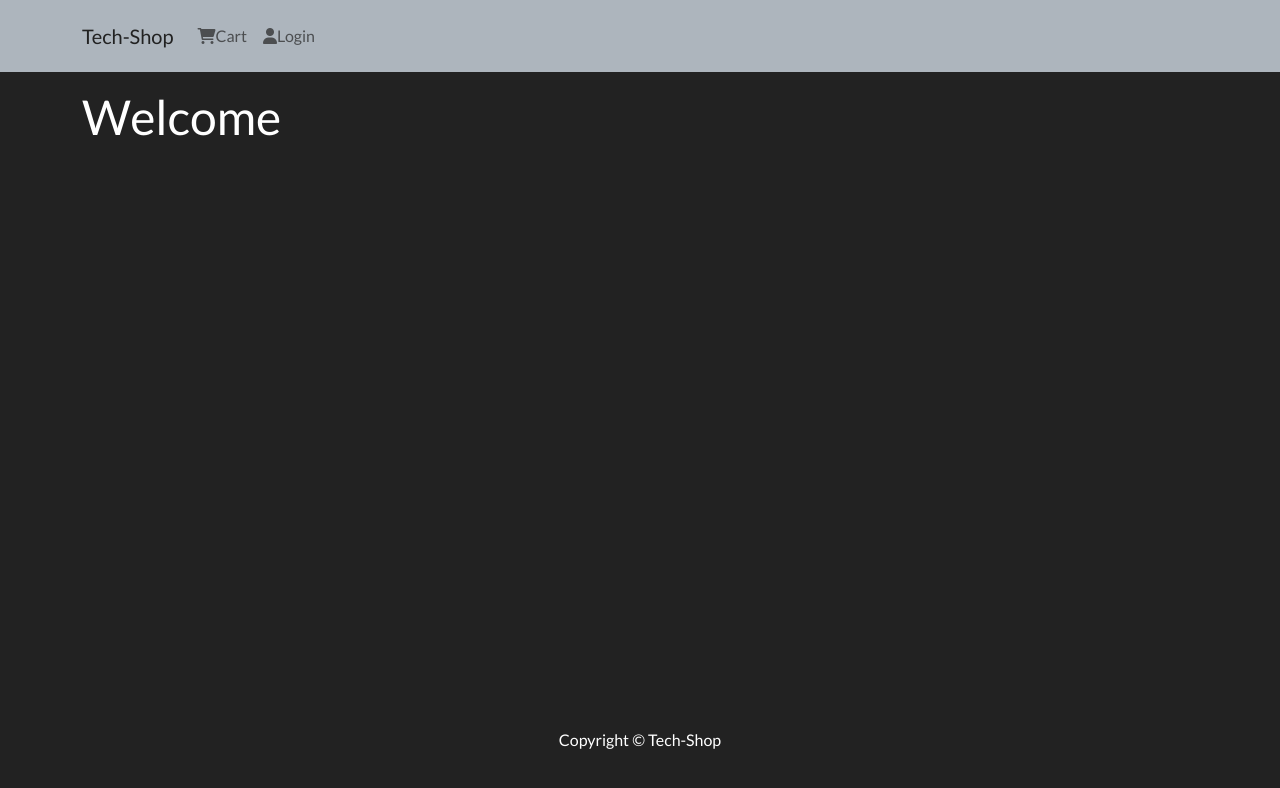
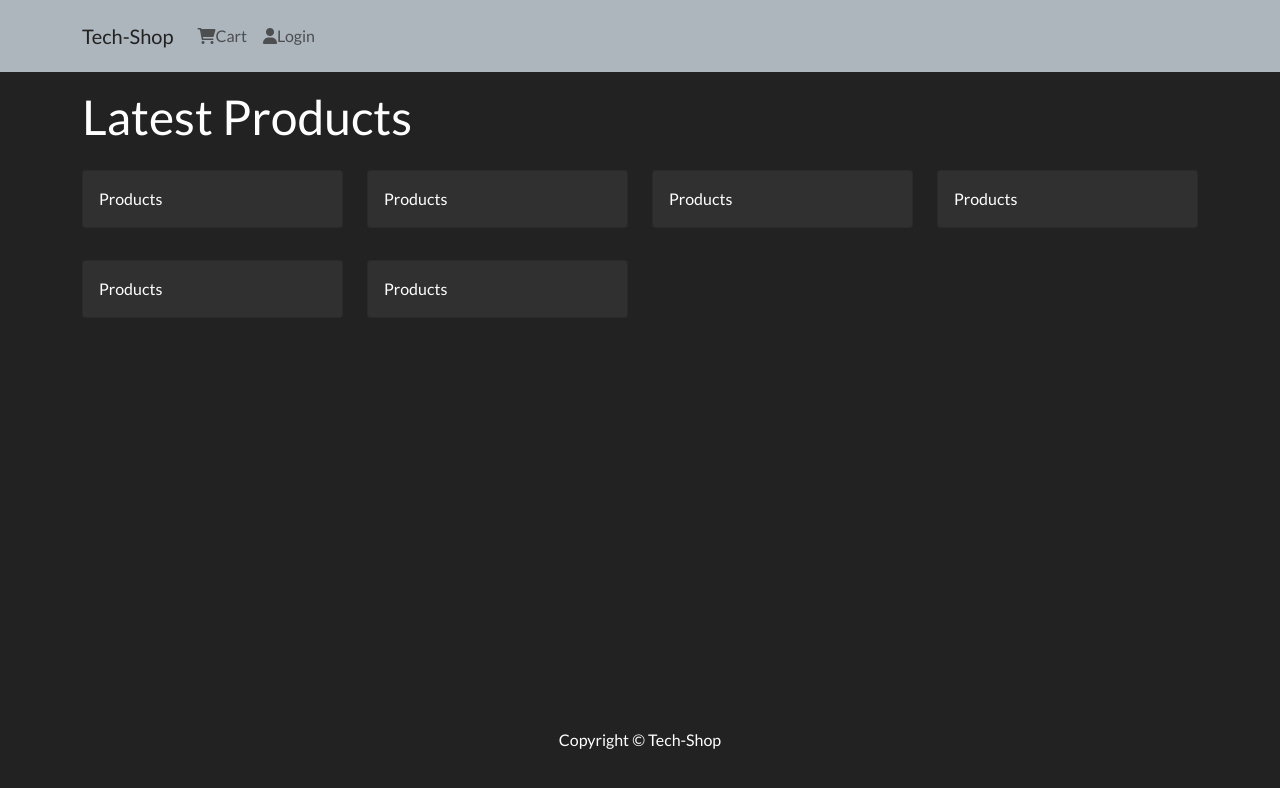
Before and after one commit to rigole/Tech-shop, a React (Create React App) app in the folder frontend/: page / in a window 1280 px wide. Shown: the top 788 px of the page. Built offline with nearby package versions, Linux system fonts and the light colour scheme.

Commit message:
creating components products and HomePage and render in the main page of the App

```diff
--- a/frontend/src/App.js
+++ b/frontend/src/App.js
@@ -1,6 +1,7 @@
 import { Container } from "react-bootstrap";
 import Header from "./components/Header";
 import Footer from "./components/Footer";
+import HomePage from "./pages/HomePage";
 import './App.css';
 
 function App() {
@@ -9,7 +10,7 @@ function App() {
         <Header/>
             <main className="py-3">
                 <Container>
-                    <h1>Welcome</h1>
+                    <HomePage/>
                  </Container>
             </main>
         <Footer/>
--- /dev/null
+++ b/frontend/src/components/Products.js
@@ -0,0 +1,13 @@
+import React from "react";
+import { Card } from "react-bootstrap";
+
+function Products() {
+
+    return (
+        <Card className="my-3 p-3 rounded">
+            Products
+        </Card>
+    )
+}
+
+export default Products
--- /dev/null
+++ b/frontend/src/pages/HomePage.js
@@ -0,0 +1,23 @@
+import React from 'react';
+import { Row, Col } from 'react-bootstrap';
+import products from "../products";
+import Products from "../components/Products";
+
+
+function HomePage() {
+    return (
+        <div>
+            <h1>Latest Products</h1>
+
+            <Row>
+                {products.map(product => (
+                    <Col key={product._id} sm={12} md={6} lg={4} xl={3}>
+                        <Products product={product}/>
+                    </Col>
+                ))}
+            </Row>
+        </div>
+    )
+}
+
+export default HomePage
```
